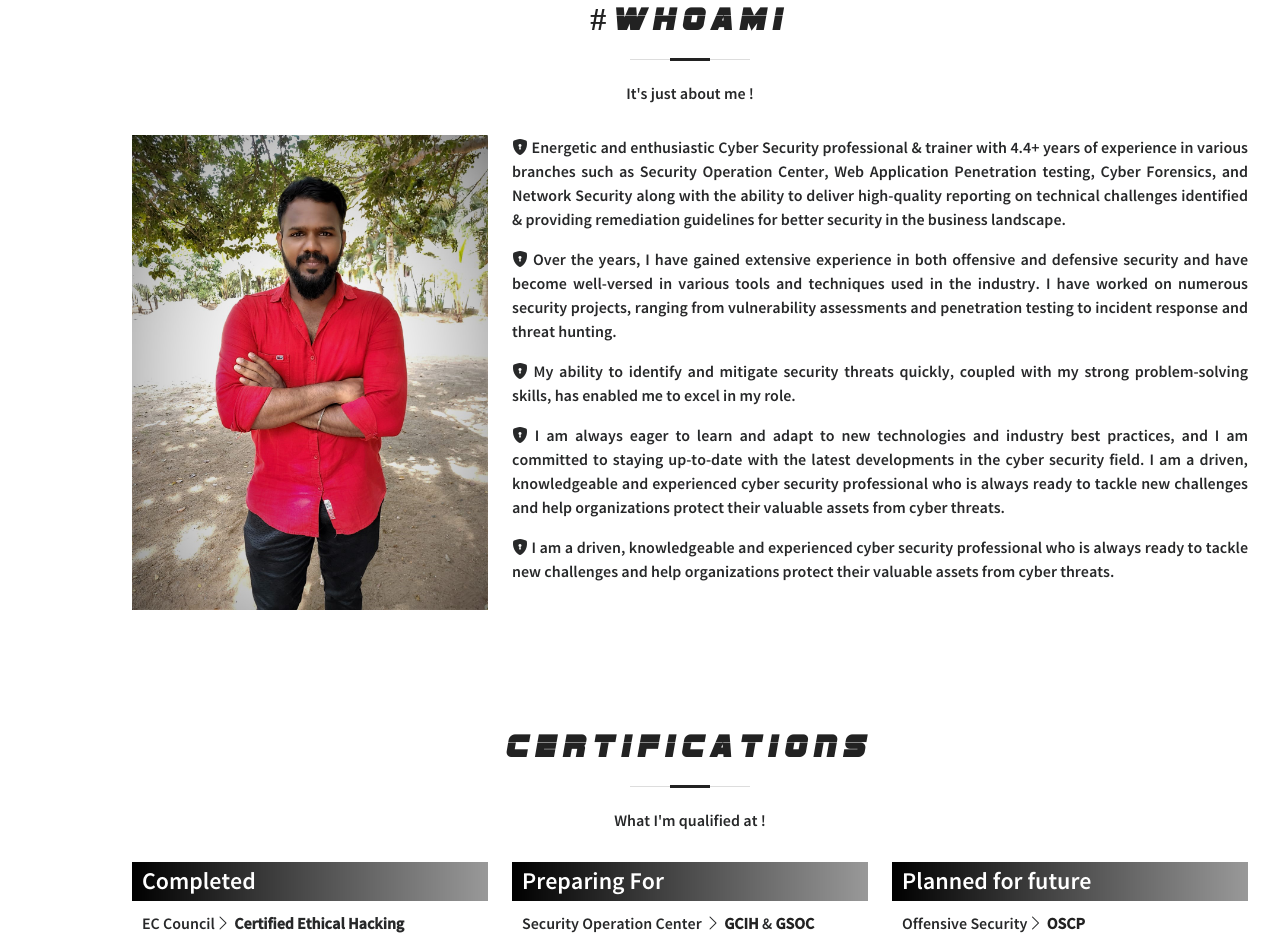
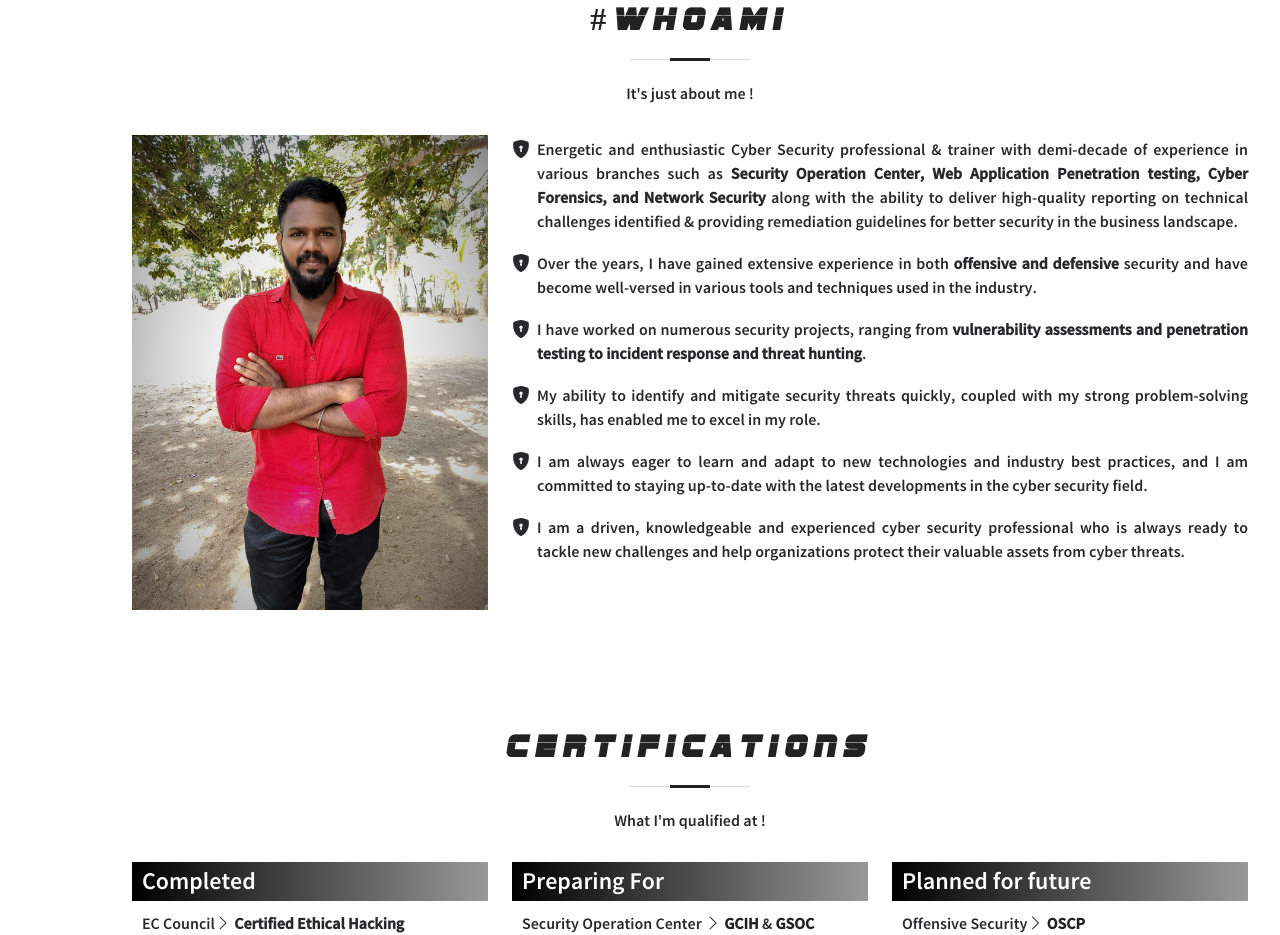
Before and after one commit to nav2enkumar/nav2enkumar.me, a plain HTML site: page index.html in a window 1280 px wide. Shown: the part 857-1792 px from the top of the page. Drawn offline with Linux system fonts and the light colour scheme.

Commit message:
New content updates

```diff
--- a/assets/css/style.css
+++ b/assets/css/style.css
@@ -648,32 +648,25 @@ section {
   font-size: 26px;
   color: #121212ce;
 }
+.whoami .content i {
+  font-size: 18px;
+}
 .whoami .content p {
   text-align: justify;
-}
-/*
-.whoami .content ul li {
-  margin-bottom: 50px;
-  display: flex;
-  opacity: 0;
-  align-items: center;
-  list-style-type:: none !important;
-} */
-
+  margin-left: 25px;
+  margin-top: -25px;
+}
 .whoami .content ul strong {
   margin-right: 10px;
 }
-
 .whoami .content ul p i {
   margin-right: 5px;
   color: #222222;
   line-height: 0;
 }
-
 .whoami .content p:last-child {
   margin-bottom: 0;
 }
-
 /*--------------------------------------------------------------
 # Certifications
 --------------------------------------------------------------*/
--- a/index.html
+++ b/index.html
@@ -105,14 +105,12 @@
             <img src="assets/img/Naveen_Kumar.jpg" class="img-fluid" alt="" title="Naveen Kumar">
           </div>
           <div class="col-lg-8 pt-4 pt-lg-0 content">
-            <p><i class="bi bi-shield-lock-fill"></i> Energetic and enthusiastic Cyber Security professional & trainer with 4.4+ years of experience in various branches
-              such as Security Operation Center, Web Application Penetration testing, Cyber Forensics, and Network Security
-              along with the ability to deliver high-quality reporting on technical challenges identified & providing remediation
-              guidelines for better security in the business landscape.</p>
-            <p><i class="bi bi-shield-lock-fill"></i> Over the years, I have gained extensive experience in both offensive and defensive security and have become well-versed in various tools and techniques used in the industry. I have worked on numerous security projects, ranging from vulnerability assessments and penetration testing to incident response and threat hunting.</p>
-            <p><i class="bi bi-shield-lock-fill"></i> My ability to identify and mitigate security threats quickly, coupled with my strong problem-solving skills, has enabled me to excel in my role.</p>
-            <p><i class="bi bi-shield-lock-fill"></i> I am always eager to learn and adapt to new technologies and industry best practices, and I am committed to staying up-to-date with the latest developments in the cyber security field. I am a driven, knowledgeable and experienced cyber security professional who is always ready to tackle new challenges and help organizations protect their valuable assets from cyber threats.</p>
-            <p><i class="bi bi-shield-lock-fill"></i> I am a driven, knowledgeable and experienced cyber security professional who is always ready to tackle new challenges and help organizations protect their valuable assets from cyber threats.</p>
+            <i class="bi bi-shield-lock-fill"></i><p><span>Energetic and enthusiastic Cyber Security professional & trainer with demi-decade of experience in various branches such as <strong>Security Operation Center, Web Application Penetration testing, Cyber Forensics, and Network Security</strong> along with the ability to deliver high-quality reporting on technical challenges identified & providing remediation guidelines for better security in the business landscape.</span></p>
+            <i class="bi bi-shield-lock-fill"></i><p>Over the years, I have gained extensive experience in both <strong>offensive and defensive</strong> security and have become well-versed in various tools and techniques used in the industry.</p>
+            <i class="bi bi-shield-lock-fill"></i><p>I have worked on numerous security projects, ranging from <strong>vulnerability assessments and penetration testing to incident response and threat hunting</strong>.</p>
+            <i class="bi bi-shield-lock-fill"></i><p>My ability to identify and mitigate security threats quickly, coupled with my strong problem-solving skills, has enabled me to excel in my role.</p>
+            <i class="bi bi-shield-lock-fill"></i><p>I am always eager to learn and adapt to new technologies and industry best practices, and I am committed to staying up-to-date with the latest developments in the cyber security field.</p>
+            <i class="bi bi-shield-lock-fill"></i><p>I am a driven, knowledgeable and experienced cyber security professional who is always ready to tackle new challenges and help organizations protect their valuable assets from cyber threats.</p>
             <!-- <h3>Experienced in tools</h3>
             <p class="fst-italic">
               Give me six hours to chop down a tree and I will spend the first four sharpening the axe - <b>Abraham Lincoln</b>.
```
